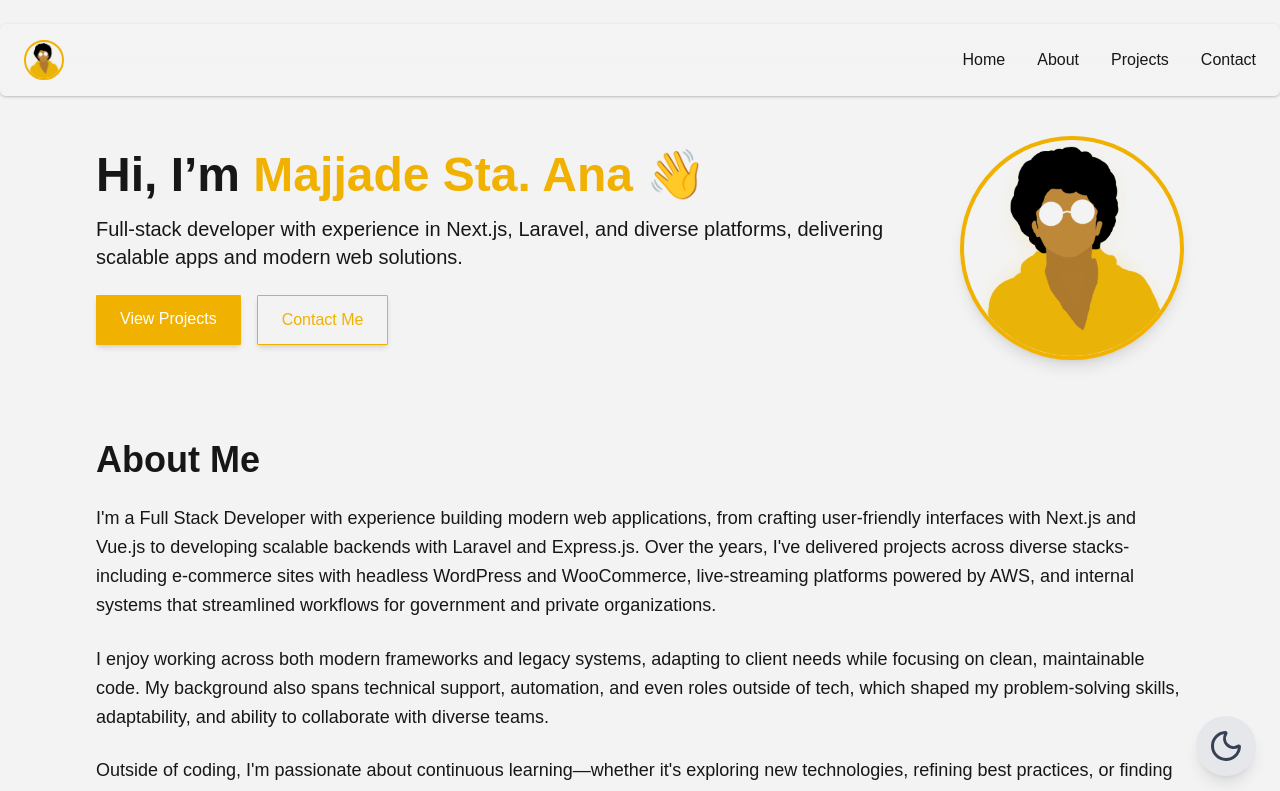
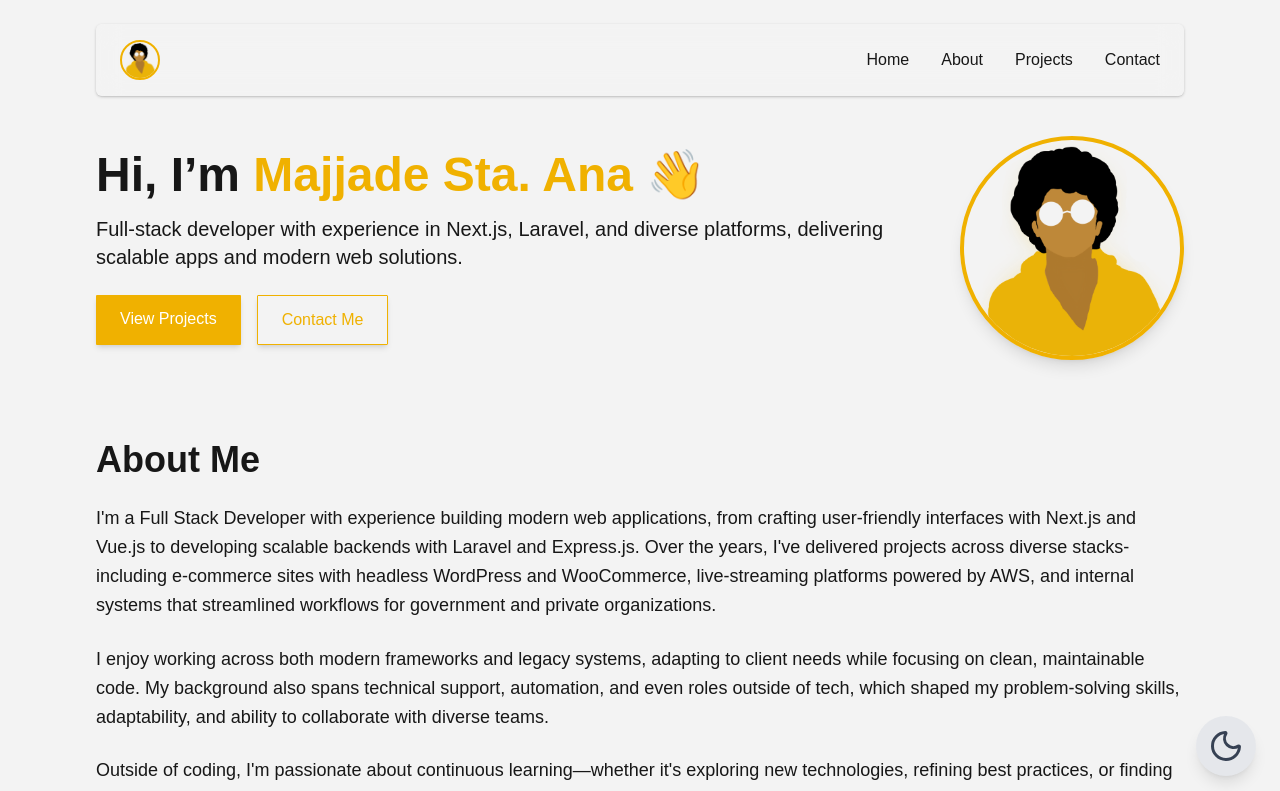
Before and after one commit to majjade-staana/portfolio, a Next.js app: page / in a window 1280 px wide. Shown: the top 791 px of the page. Built offline with nearby package versions, Linux system fonts and the light colour scheme.

Commit message:
Refactor Navbar component to use Section and Container for improved layout; adjust responsive design in Projects and ThemeToggle components

```diff
--- a/components/Navbar.tsx
+++ b/components/Navbar.tsx
@@ -4,6 +4,7 @@ import { useState } from "react";
 import { motion, AnimatePresence } from "framer-motion";
 import Link from "next/link";
 import Image from "next/image";
+import { Section, Container } from "@/components/UIElements";
 
 const navItems = [
   { name: "Home", href: "/" },
@@ -19,7 +20,8 @@ export default function Navbar() {
 
   return (
     <nav className="fixed top-6 left-0 right-0 z-50 ">
-      <div className="max-w-7xl mx-6 md:mx-16 xl:mx-auto px-6 bg-background/60 backdrop-blur-md shadow rounded-md shadow-foreground/20">
+      <Section id="navbar" className="pt-0">
+        <Container className="px-6 bg-background/60 backdrop-blur-md shadow rounded-md shadow-foreground/20">
             <div className="flex justify-between items-center py-4">
               {/* Logo */}
               <Link href="/" className="text-xl font-bold text-gray-800">
@@ -76,7 +78,8 @@ export default function Navbar() {
                 </motion.div>
               )}
             </AnimatePresence>
-      </div>
+        </Container>
+      </Section>
     </nav>
   );
 }
--- a/components/UIElements.tsx
+++ b/components/UIElements.tsx
@@ -10,7 +10,7 @@ const Section = ({ id, children, className }: { id: string; children: React.Reac
 
 const Container = ({ children, className }: {children: React.ReactNode; className?: string }) => {
   return (
-    <div className={`max-w-7xl w-full mx-auto ${className}`}>
+    <div className={`max-w-5xl xl:max-w-7xl w-full mx-auto ${className}`}>
       {children}
     </div>
   );
--- a/components/sections/Project.tsx
+++ b/components/sections/Project.tsx
@@ -30,7 +30,7 @@ type Project = {
 
 const projects: Project[] = projectsData;
 
-export default function Projects() {
+export default function Projects({  }) {
   // Split normal projects vs grouped
   const individualProjects = projects.filter((p) => !p.projects);
   const groupedProjects = projects.filter((p) => p.projects);
@@ -41,10 +41,13 @@ export default function Projects() {
   // Detect screen size
   useEffect(() => {
     const updateMaxLength = () => {
-      if (window.innerWidth < 768) {
-        setMaxLength(150); // mobile
+      const windowWidth = window.innerWidth
+      if (windowWidth < 768) {
+        setMaxLength(100); // mobile
+      } else if (windowWidth < 1024) {
+        setMaxLength(150); // tablet
       } else {
-        setMaxLength(300); // desktop
+        setMaxLength(200); // desktop
       }
     };
 
@@ -66,7 +69,7 @@ export default function Projects() {
       </motion.h2>
 
       {/* Individual Projects Grid */}
-      <div className="text-left grid md:grid-cols-3 gap-8 mb-8 pb-8 border-b-2 border-bty">
+      <div className="text-left grid md:grid-cols-2 xl:grid-cols-3 gap-8 mb-8 pb-8 border-b-2 border-bty">
         {individualProjects.map((project, index) => {
           const length = project.highlight ? maxLength * 2.5 : maxLength
           const isLong = project.description.length > length;
@@ -82,7 +85,7 @@ export default function Projects() {
             transition={{ delay: index * 0.2, duration: 0.6 }}
             className={`
               bg-card rounded-2xl shadow-lg overflow-hidden flex flex-col
-              ${project.highlight ? "md:col-span-3 md:flex-row" : ""}
+              ${project.highlight ? "md:col-span-2 xl:col-span-3 md:flex-row" : ""}
             `}
           >
             {/* Project Image */}
--- a/components/utils/ThemeToggle.tsx
+++ b/components/utils/ThemeToggle.tsx
@@ -32,7 +32,7 @@ export default function ThemeToggle() {
       onClick={toggleTheme}
       className="z-10 fixed p-3 rounded-full shadow-lg bg-toggler bottom-6 right-6 cursor-pointer"
     >
-        {theme === "dark" ? <Sun className="w-9 h-9 text-yellow-400" /> : <Moon className="w-9 h-9 text-gray-700" />}
+        {theme === "dark" ? <Sun className="w-6 h-6 md:w-9 md:h-9 text-yellow-400" /> : <Moon className="w-6 h-6 md:w-9 md:h-9 text-gray-700" />}
     </button>
   );
 }
```
Lines whose indentation alone changed are shown as unchanged.
